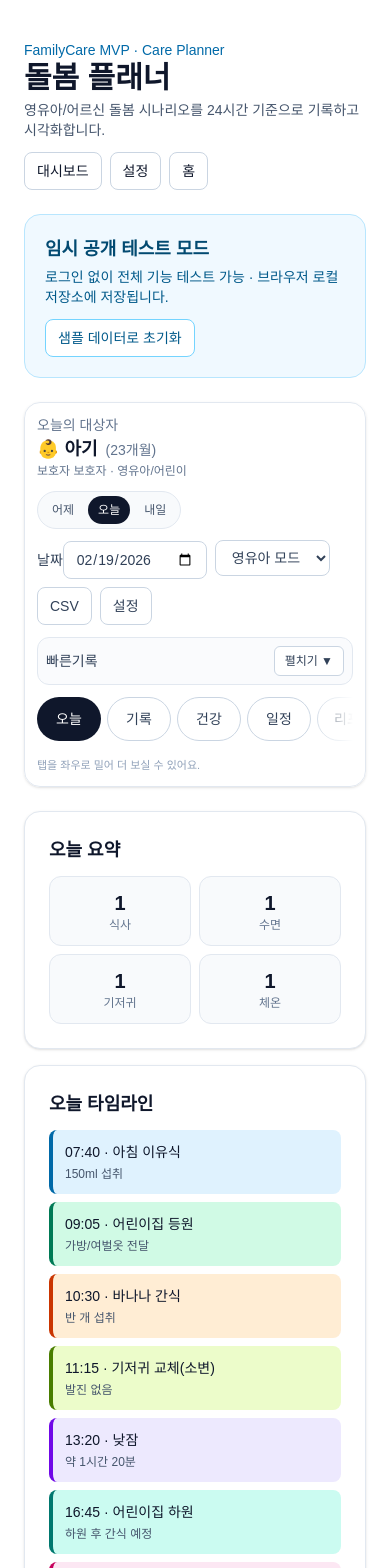
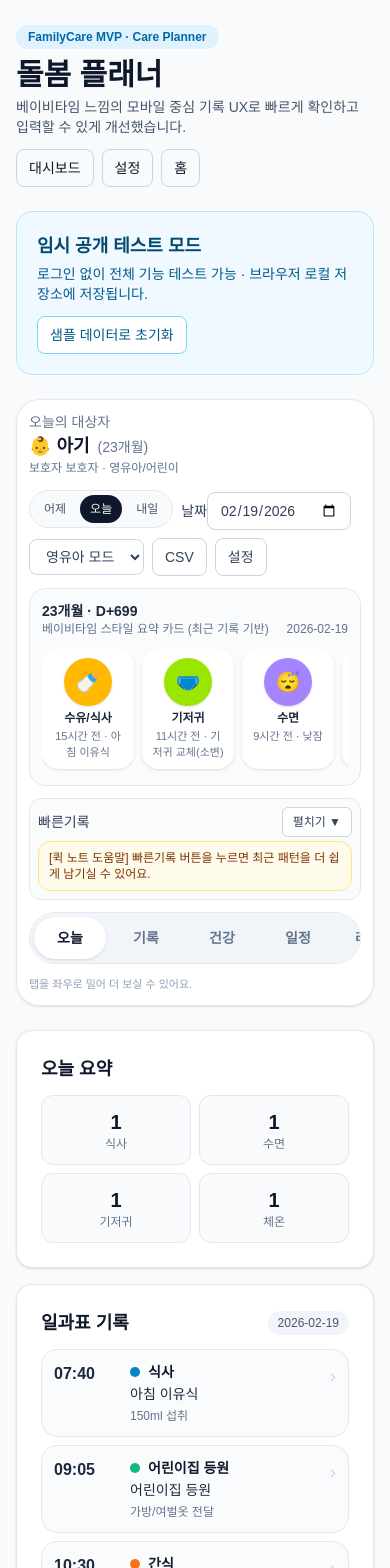
Before and after one commit to dudqks0319-cpu/familycare-mvp, a Next.js app: page /planner in a window 390 px wide. Shown: the top 1568 px of the page. Built offline with nearby package versions, Linux system fonts and the light colour scheme.

Commit message:
feat(planner): refresh mobile UX with babytime-inspired layout

```diff
--- a/src/app/planner/page.tsx
+++ b/src/app/planner/page.tsx
@@ -4,13 +4,15 @@ import { PlannerClient } from "@/app/planner/planner-client";
 
 export default function PlannerPage() {
   return (
-    <main className="mx-auto flex min-h-screen w-full max-w-7xl flex-col gap-6 px-6 py-10">
+    <main className="mx-auto flex min-h-screen w-full max-w-5xl flex-col gap-6 bg-slate-50 px-4 py-6 md:px-6 md:py-10">
       <header className="flex flex-wrap items-start justify-between gap-3">
         <div>
-          <p className="text-sm font-medium text-sky-700">FamilyCare MVP · Care Planner</p>
-          <h1 className="text-3xl font-semibold text-slate-900">돌봄 플래너</h1>
+          <p className="inline-flex rounded-full bg-sky-100 px-3 py-1 text-xs font-semibold text-sky-700">
+            FamilyCare MVP · Care Planner
+          </p>
+          <h1 className="mt-2 text-3xl font-semibold text-slate-900">돌봄 플래너</h1>
           <p className="mt-1 text-sm text-slate-600">
-            영유아/어르신 돌봄 시나리오를 24시간 기준으로 기록하고 시각화합니다.
+            베이비타임 느낌의 모바일 중심 기록 UX로 빠르게 확인하고 입력할 수 있게 개선했습니다.
           </p>
         </div>
 
--- a/src/app/planner/planner-client.tsx
+++ b/src/app/planner/planner-client.tsx
@@ -40,6 +40,70 @@ const QUICK_DATE_BUTTONS = [
   { label: "내일", offset: 1 },
 ] as const;
 
+const CHILD_STATUS_ITEMS: Array<{
+  category: ActivityCategory;
+  label: string;
+  emoji: string;
+  circleClass: string;
+}> = [
+  { category: "meal", label: "수유/식사", emoji: "🍼", circleClass: "bg-amber-400" },
+  { category: "diaper", label: "기저귀", emoji: "🩲", circleClass: "bg-lime-400" },
+  { category: "nap", label: "수면", emoji: "😴", circleClass: "bg-violet-400" },
+  { category: "temperature", label: "체온", emoji: "🌡️", circleClass: "bg-rose-400" },
+  { category: "daycare_dropoff", label: "등원", emoji: "🚌", circleClass: "bg-teal-400" },
+];
+
+const ELDER_STATUS_ITEMS: Array<{
+  category: ActivityCategory;
+  label: string;
+  emoji: string;
+  circleClass: string;
+}> = [
+  { category: "meal", label: "식사", emoji: "🍚", circleClass: "bg-amber-400" },
+  { category: "medication", label: "복약", emoji: "💊", circleClass: "bg-fuchsia-400" },
+  { category: "hospital", label: "병원", emoji: "🏥", circleClass: "bg-rose-400" },
+  { category: "temperature", label: "체온", emoji: "🌡️", circleClass: "bg-orange-400" },
+  { category: "nap", label: "휴식", emoji: "🛏️", circleClass: "bg-indigo-400" },
+];
+
+function formatActivityRelative(date: string, time: string): string {
+  const target = new Date(`${date}T${time}:00`);
+
+  if (Number.isNaN(target.getTime())) {
+    return date;
+  }
+
+  const diffMs = Date.now() - target.getTime();
+
+  if (diffMs < 0) {
+    return "방금 전";
+  }
+
+  const diffMinutes = Math.floor(diffMs / (1000 * 60));
+
+  if (diffMinutes < 1) {
+    return "방금 전";
+  }
+
+  if (diffMinutes < 60) {
+    return `${diffMinutes}분 전`;
+  }
+
+  const diffHours = Math.floor(diffMinutes / 60);
+
+  if (diffHours < 24) {
+    return `${diffHours}시간 전`;
+  }
+
+  const diffDays = Math.floor(diffHours / 24);
+
+  if (diffDays <= 7) {
+    return `${diffDays}일 전`;
+  }
+
+  return date;
+}
+
 export function PlannerClient() {
   const [planner, setPlanner] = useState<PlannerState>(loadPlannerState);
   const [selectedDate, setSelectedDate] = useState<string>(() => toDateKey(new Date()));
@@ -423,6 +487,39 @@ export function PlannerClient() {
     nextVaccineAppointment,
     selectedDate,
   ]);
+
+  const recentActivityByCategory = useMemo(() => {
+    const sorted = [...planner.activities].sort((a, b) =>
+      `${b.date}T${b.time}`.localeCompare(`${a.date}T${a.time}`),
+    );
+
+    const map = new Map<ActivityCategory, { date: string; time: string; title: string }>();
+
+    sorted.forEach((entry) => {
+      if (!map.has(entry.category)) {
+        map.set(entry.category, entry);
+      }
+    });
+
+    return map;
+  }, [planner.activities]);
+
+  const quickStatusItems = useMemo(() => {
+    const presets = planner.recipientType === "child" ? CHILD_STATUS_ITEMS : ELDER_STATUS_ITEMS;
+
+    return presets.map((preset) => {
+      const recent = recentActivityByCategory.get(preset.category);
+
+      return {
+        ...preset,
+        recentText: recent
+          ? `${formatActivityRelative(recent.date, recent.time)} · ${recent.title}`
+          : "기록 없음",
+      };
+    });
+  }, [planner.recipientType, recentActivityByCategory]);
+
+  const ageInDays = Math.max(0, Math.round(planner.ageMonths * 30.4));
 
   const addActivity = () => {
     const title = activityDraft.title.trim() || CATEGORY_META[selectedCategory].label;
@@ -953,7 +1050,7 @@ export function PlannerClient() {
         </div>
       </section>
 
-      <section className="space-y-3 rounded-2xl border border-slate-200 bg-white/95 p-3 shadow-sm backdrop-blur md:sticky md:top-0 md:z-20 md:p-4">
+      <section className="space-y-3 rounded-[24px] border border-slate-200 bg-white/95 p-3 shadow-sm backdrop-blur md:sticky md:top-0 md:z-20 md:p-4">
         <div className="flex flex-wrap items-center justify-between gap-3">
           <div>
             <p className="text-sm text-slate-500">오늘의 대상자</p>
@@ -1042,6 +1139,38 @@ export function PlannerClient() {
           </div>
         </div>
 
+        <div className="rounded-2xl border border-slate-200 bg-slate-50/70 p-3">
+          <div className="flex flex-wrap items-end justify-between gap-2">
+            <div>
+              <p className="text-sm font-semibold text-slate-800">
+                {planner.ageMonths}개월 · D+{ageInDays}
+              </p>
+              <p className="text-xs text-slate-500">
+                베이비타임 스타일 요약 카드 (최근 기록 기반)
+              </p>
+            </div>
+            <p className="text-xs font-medium text-slate-500">{selectedDate}</p>
+          </div>
+
+          <div className="mt-3 flex gap-2 overflow-x-auto pb-1">
+            {quickStatusItems.map((item) => (
+              <div
+                key={`${item.category}-${item.label}`}
+                className="min-w-[92px] rounded-2xl border border-white/60 bg-white px-2 py-2 text-center shadow-sm"
+              >
+                <div
+                  className={`mx-auto flex h-12 w-12 items-center justify-center rounded-full text-xl text-white shadow-sm ${item.circleClass}`}
+                  aria-hidden="true"
+                >
+                  {item.emoji}
+                </div>
+                <p className="mt-1 text-xs font-semibold text-slate-800">{item.label}</p>
+                <p className="mt-0.5 min-h-[2rem] text-[11px] leading-4 text-slate-500">{item.recentText}</p>
+              </div>
+            ))}
+          </div>
+        </div>
+
         {planner.recipientType === "elder" ? (
           <label className="flex items-center gap-2 text-sm font-medium text-slate-700">
             <input
@@ -1069,6 +1198,9 @@ export function PlannerClient() {
               {quickActionsExpanded ? "접기 ▲" : "펼치기 ▼"}
             </button>
           </div>
+          <p className="mt-1 rounded-xl border border-amber-200 bg-amber-50 px-2.5 py-2 text-xs text-amber-900">
+            [퀵 노트 도움말] 빠른기록 버튼을 누르면 최근 패턴을 더 쉽게 남기실 수 있어요.
+          </p>
 
           {quickActionsExpanded ? (
             <div
@@ -1145,7 +1277,7 @@ export function PlannerClient() {
         </div>
 
         <div
-          className="flex gap-1.5 overflow-x-auto snap-x snap-mandatory pb-1 [-webkit-mask-image:linear-gradient(to_right,black_85%,transparent)] [mask-image:linear-gradient(to_right,black_85%,transparent)] md:flex-wrap md:[-webkit-mask-image:none] md:[mask-image:none]"
+          className="flex gap-1 overflow-x-auto rounded-full border border-slate-200 bg-slate-100 p-1"
           role="tablist"
           aria-label="플래너 탭"
         >
@@ -1167,10 +1299,10 @@ export function PlannerClient() {
                   inline: "center",
                 });
               }}
-              className={`snap-start shrink-0 min-h-[44px] min-w-[64px] rounded-full px-4 py-2.5 text-sm font-medium focus-visible:outline-none focus-visible:ring-2 focus-visible:ring-sky-500 focus-visible:ring-offset-2 ${
+              className={`snap-start shrink-0 min-h-[42px] min-w-[72px] rounded-full px-4 py-2 text-sm font-semibold transition focus-visible:outline-none focus-visible:ring-2 focus-visible:ring-sky-500 focus-visible:ring-offset-2 ${
                 effectiveTab === tab.id
-                  ? "bg-slate-900 text-white"
-                  : "border border-slate-300 bg-white text-slate-700 hover:bg-slate-100"
+                  ? "bg-white text-slate-900 shadow-sm"
+                  : "text-slate-500 hover:text-slate-700"
               }`}
             >
               {tab.label}
@@ -1211,22 +1343,36 @@ export function PlannerClient() {
           </div>
 
           <div className="rounded-2xl border border-slate-200 bg-white p-6 shadow-sm">
-            <h3 className="text-lg font-semibold text-slate-900">오늘 타임라인</h3>
+            <div className="flex items-center justify-between gap-2">
+              <h3 className="text-lg font-semibold text-slate-900">일과표 기록</h3>
+              <span className="rounded-full bg-slate-100 px-2.5 py-1 text-xs font-medium text-slate-600">
+                {selectedDate}
+              </span>
+            </div>
             <ul className="mt-3 space-y-2 text-sm text-slate-700">
               {dayActivities.length === 0 ? (
                 <li className="rounded-lg border border-dashed border-slate-300 p-3 text-slate-500">
-                  오늘 기록이 없습니다.
+                  선택한 날짜의 기록이 없습니다.
                 </li>
               ) : (
                 dayActivities.map((entry) => (
                   <li
                     key={entry.id}
-                    className={`rounded-lg border-l-4 p-3 ${CATEGORY_META[entry.category].badgeClass}`}
+                    className="grid grid-cols-[64px_1fr_auto] items-start gap-3 rounded-2xl border border-slate-200 bg-slate-50/70 px-3 py-3"
                   >
-                    <p className="font-medium text-slate-900">
-                      {entry.time} · {entry.title}
-                    </p>
-                    {entry.notes ? <p className="mt-1 text-xs text-slate-600">{entry.notes}</p> : null}
+                    <p className="text-base font-semibold text-slate-800">{entry.time}</p>
+                    <div>
+                      <p className="flex items-center gap-2 text-sm font-semibold text-slate-900">
+                        <span
+                          className="inline-block h-2.5 w-2.5 rounded-full"
+                          style={{ backgroundColor: CATEGORY_META[entry.category].color }}
+                        />
+                        {CATEGORY_META[entry.category].label}
+                      </p>
+                      <p className="mt-0.5 text-sm text-slate-800">{entry.title}</p>
+                      {entry.notes ? <p className="mt-1 text-xs text-slate-500">{entry.notes}</p> : null}
+                    </div>
+                    <span className="text-lg text-slate-300">›</span>
                   </li>
                 ))
               )}
```
